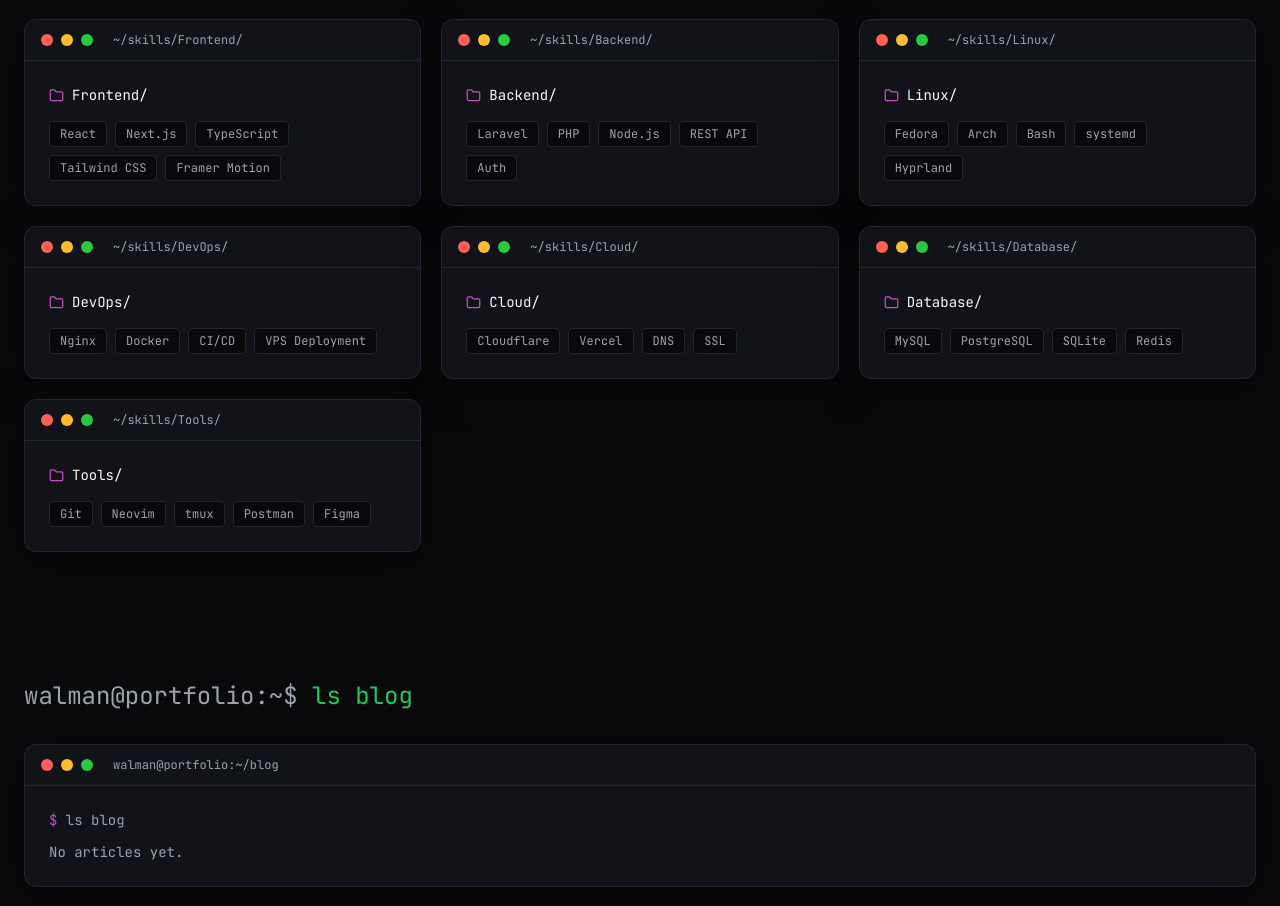
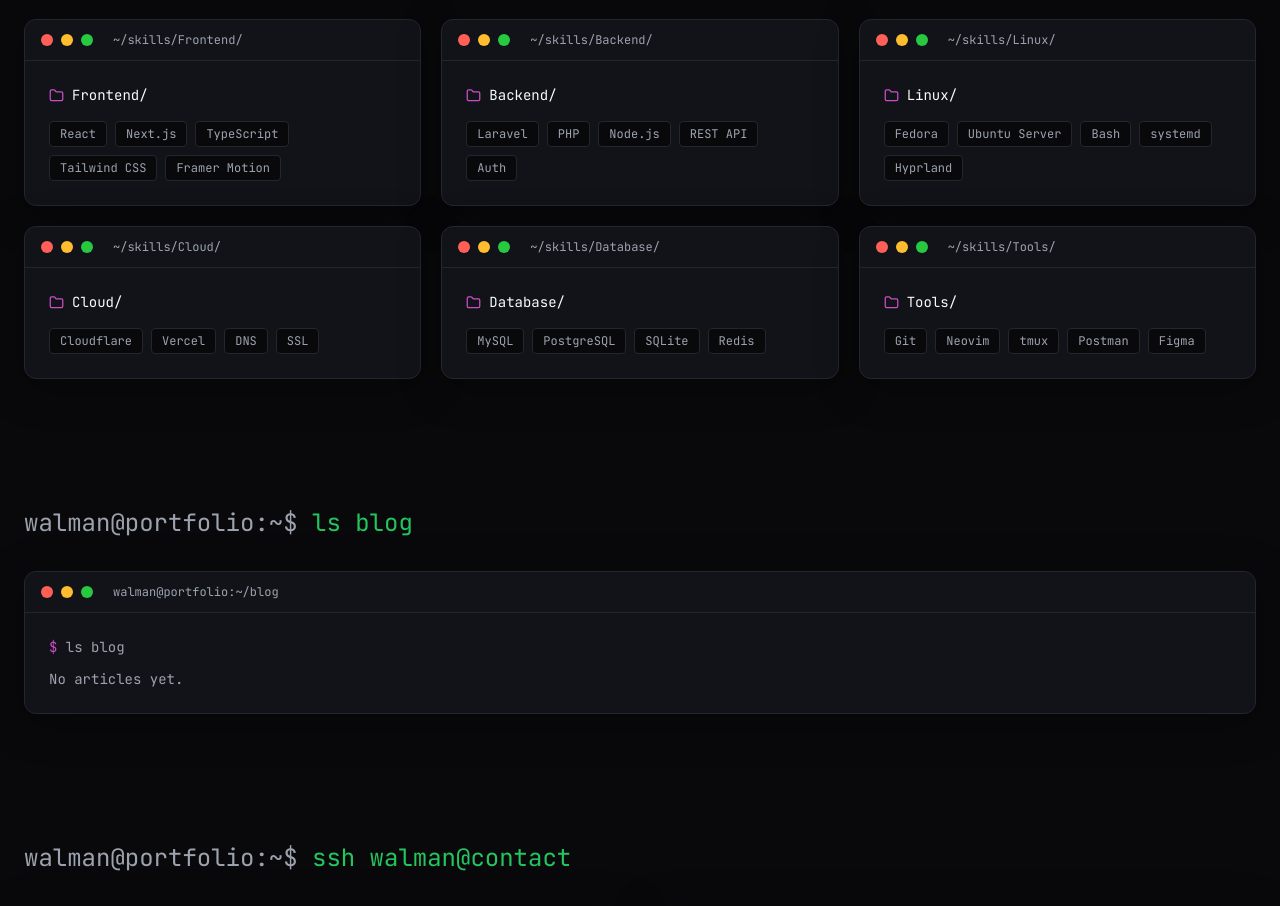
Before and after one commit to WaLMaN-s/myportofolio, a Next.js app: page / in a window 1280 px wide. Shown: the part 2940-3846 px from the top of the page. Built offline with nearby package versions, Linux system fonts and the light colour scheme.

Commit message:
perubahan

```diff
--- a/src/components/Skills.tsx
+++ b/src/components/Skills.tsx
@@ -5,8 +5,7 @@
 const categories: { name: string; skills: string[] }[] = [
   { name: "Frontend/", skills: ["React", "Next.js", "TypeScript", "Tailwind CSS", "Framer Motion"] },
   { name: "Backend/", skills: ["Laravel", "PHP", "Node.js", "REST API", "Auth"] },
-  { name: "Linux/", skills: ["Fedora", "Arch", "Bash", "systemd", "Hyprland"] },
-  { name: "DevOps/", skills: ["Nginx", "Docker", "CI/CD", "VPS Deployment"] },
+  { name: "Linux/", skills: ["Fedora", "Ubuntu Server", "Bash", "systemd", "Hyprland"] },
   { name: "Cloud/", skills: ["Cloudflare", "Vercel", "DNS", "SSL"] },
   { name: "Database/", skills: ["MySQL", "PostgreSQL", "SQLite", "Redis"] },
   { name: "Tools/", skills: ["Git", "Neovim", "tmux", "Postman", "Figma"] },
```
